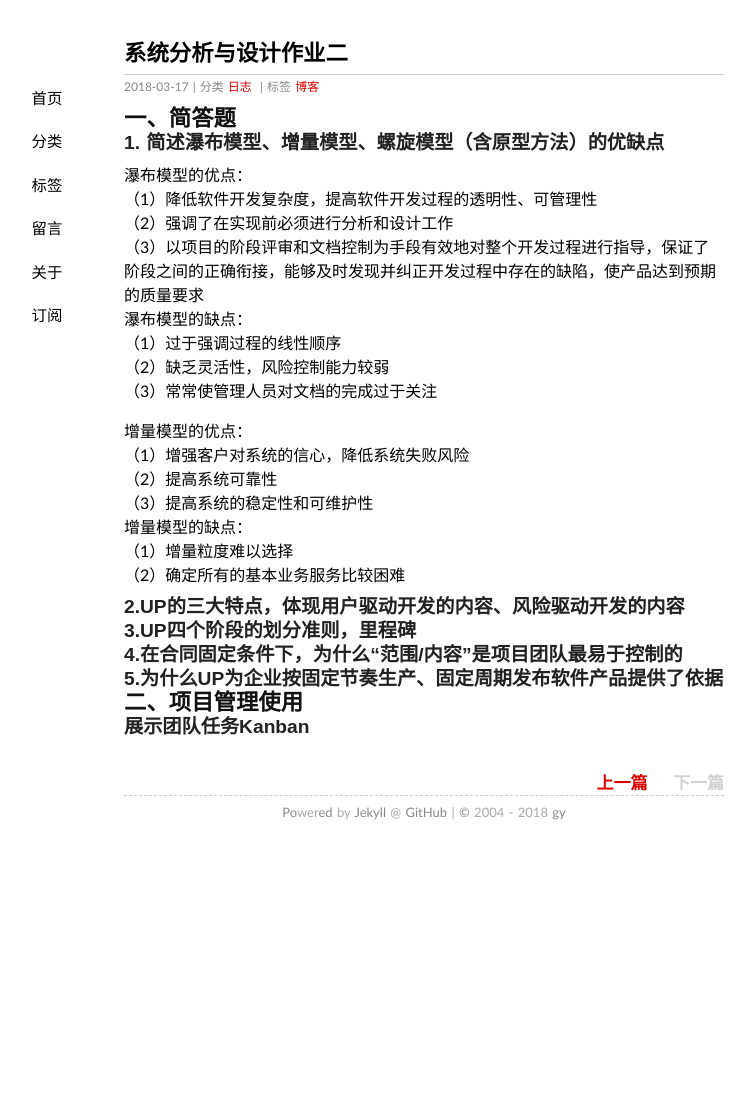
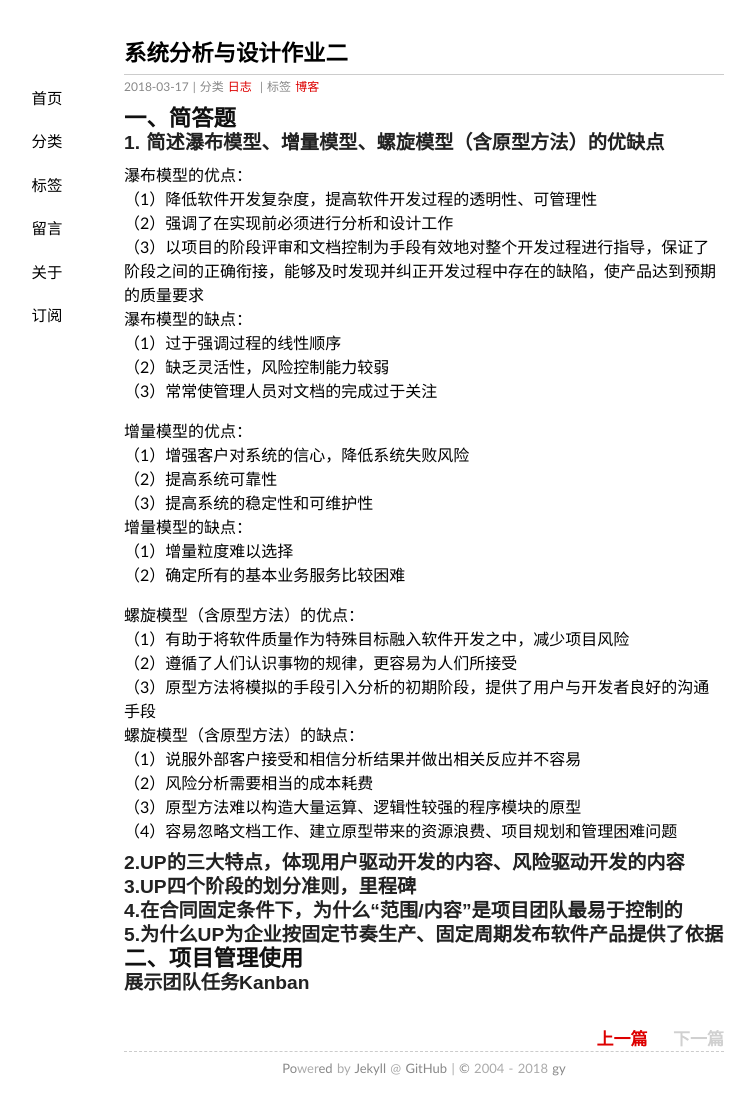
Before and after one commit to gaoynui/gaoynui.github.io, a Jekyll site: the page built from _posts/2018-03-17-hw2.md, in a window 1280 px wide. Shown: the whole page, without its empty margins (216-971 px from the left). Built offline with Jekyll 4.4.1, drawn with Linux system fonts in a browser that asks for light colours; before the commit the page ends 900 px from its top, so only the background shows below that.

Commit message:
Update 2018-03-17-hw2.md

```diff
--- a/_posts/2018-03-17-hw2.md
+++ b/_posts/2018-03-17-hw2.md
@@ -25,6 +25,15 @@ tags: 博客
 （1）增量粒度难以选择
 （2）确定所有的基本业务服务比较困难
 
+螺旋模型（含原型方法）的优点：
+（1）有助于将软件质量作为特殊目标融入软件开发之中，减少项目风险
+（2）遵循了人们认识事物的规律，更容易为人们所接受
+（3）原型方法将模拟的手段引入分析的初期阶段，提供了用户与开发者良好的沟通手段
+螺旋模型（含原型方法）的缺点：
+（1）说服外部客户接受和相信分析结果并做出相关反应并不容易
+（2）风险分析需要相当的成本耗费
+（3）原型方法难以构造大量运算、逻辑性较强的程序模块的原型
+（4）容易忽略文档工作、建立原型带来的资源浪费、项目规划和管理困难问题
 
 ### 2.UP的三大特点，体现用户驱动开发的内容、风险驱动开发的内容
 ### 3.UP四个阶段的划分准则，里程碑
```
